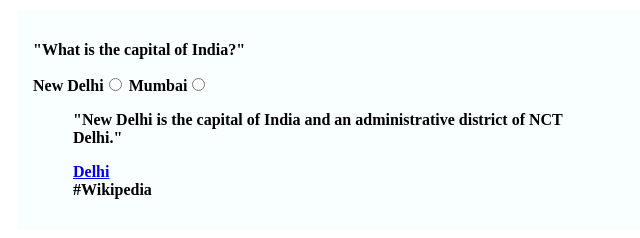
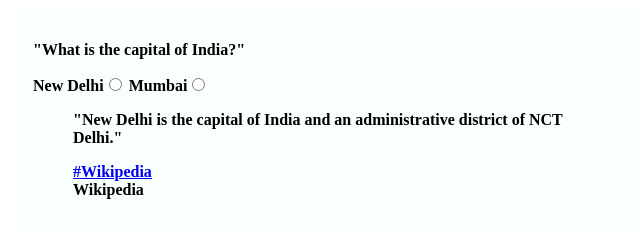
Before and after one commit to acciojob/trivia-Lochan-sharma232, a website: page main.html in a window 1280 px wide. Shown: the full height of the page, 0-640 px from the left. Drawn offline with Linux system fonts and the light colour scheme.

Commit message:
created a submission

```diff
--- a/main.html
+++ b/main.html
@@ -15,8 +15,8 @@
 		</label>
 		<blockquote >
 		<p>"New Delhi is the capital of India and an administrative district of NCT Delhi." </p>
-			<a href="https://en.wikipedia.org/wiki/New_Delhi">Delhi</a>
-		<footer>#Wikipedia</footer>
+			<a href="https://en.wikipedia.org/wiki/New_Delhi">#Wikipedia</a>
+		<footer>Wikipedia</footer>
 		</blockquote>
 	<!-- the entire body must be written by student -->
     <script type="text/javascript" src="./script.js">
```
